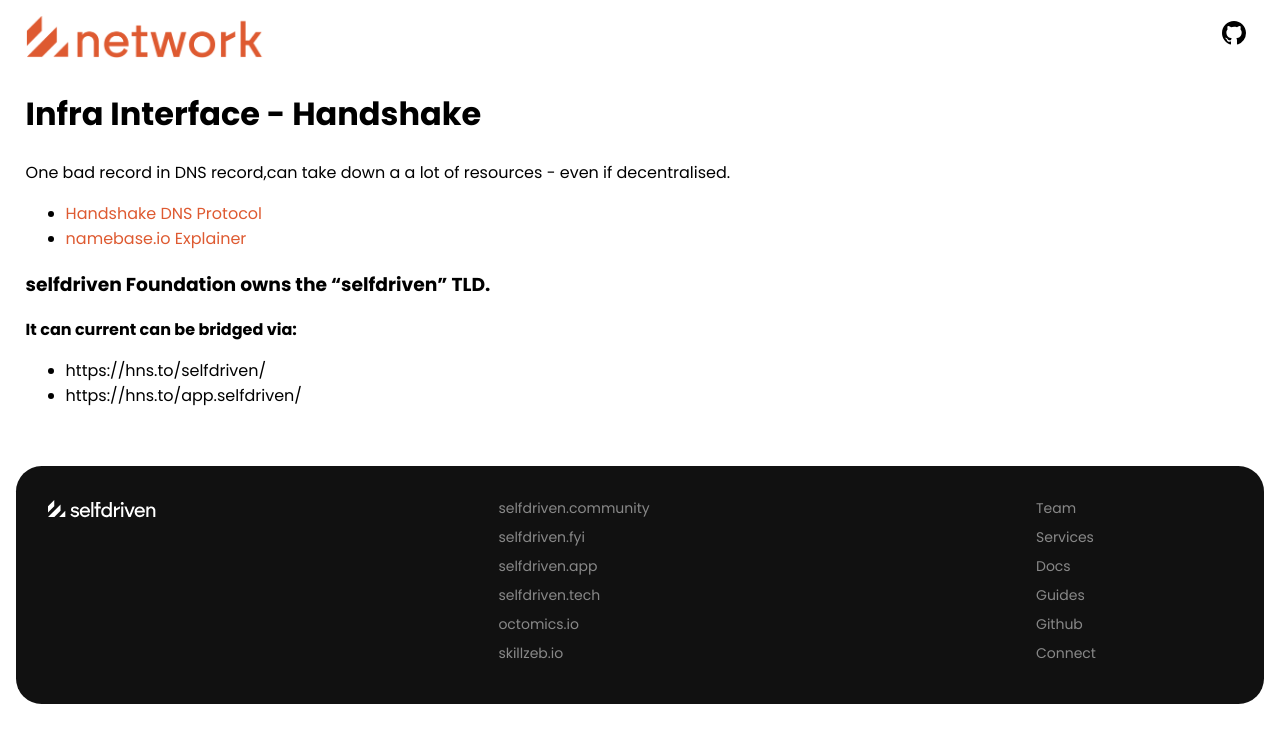
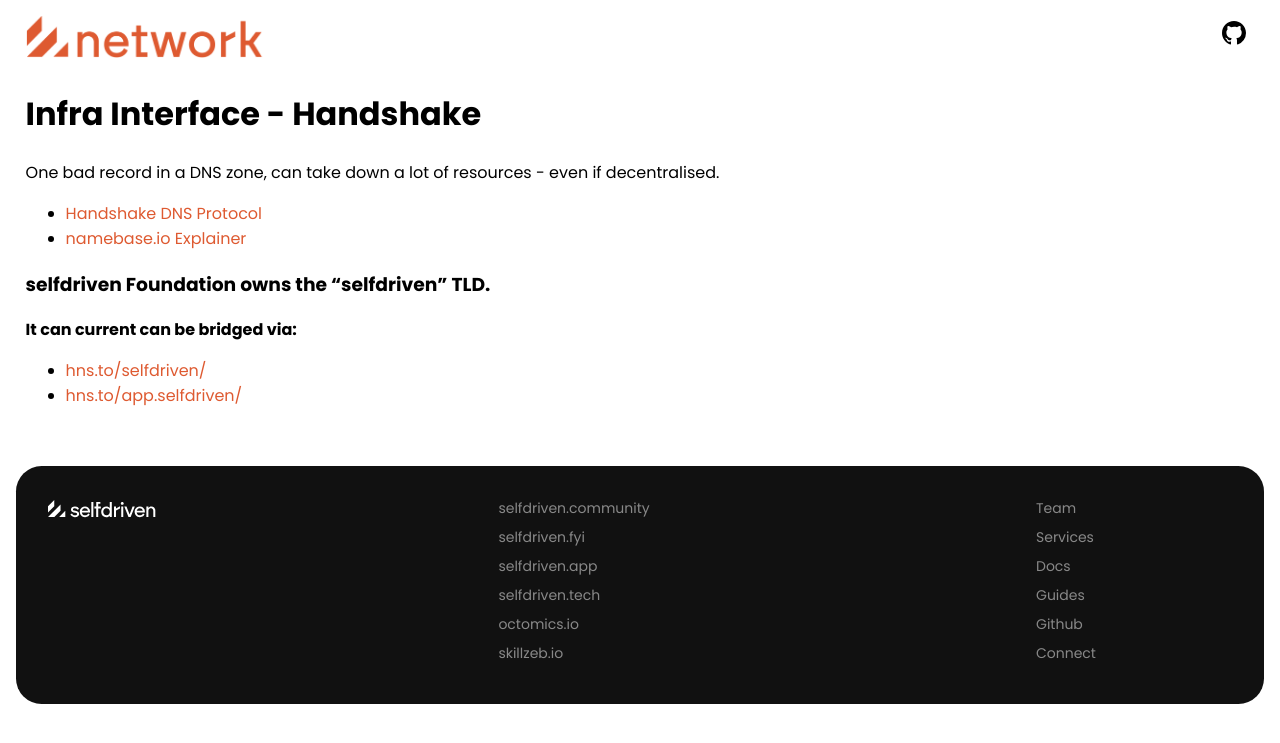
Before and after one commit to selfdriven-foundation/selfdriven-network, a Jekyll site: the page built from docs/pages/infra-interface-handshake.md, in a window 1280 px wide. Shown: the top 743 px of the page. Built offline with Jekyll 4.4.1, drawn with Linux system fonts in a browser that asks for light colours.

Commit message:
Update infra-interface-handshake.md

```diff
--- a/docs/pages/infra-interface-handshake.md
+++ b/docs/pages/infra-interface-handshake.md
@@ -1,12 +1,12 @@
 ---
 layout: default
-title: Infra Interface - selfdriven Network
+title: Infra Interface Handshake - selfdriven Network
 permalink: /infra-interface/handshake/
 ---
 
 # Infra Interface - Handshake
 
-One bad record in DNS record,can take down a a lot of resources - even if decentralised.
+One bad record in a DNS zone, can take down a lot of resources - even if decentralised.
 
 - [Handshake DNS Protocol](https://handshake.org/)
 - [namebase.io Explainer](https://www.namebase.io/blog/meet-handshake-decentralizing-dns-to-improve-the-security-of-the-internet/)
```
Also changed, not shown: other parts of docs/pages/infra-interface-handshake.md (+2 -2 lines).
